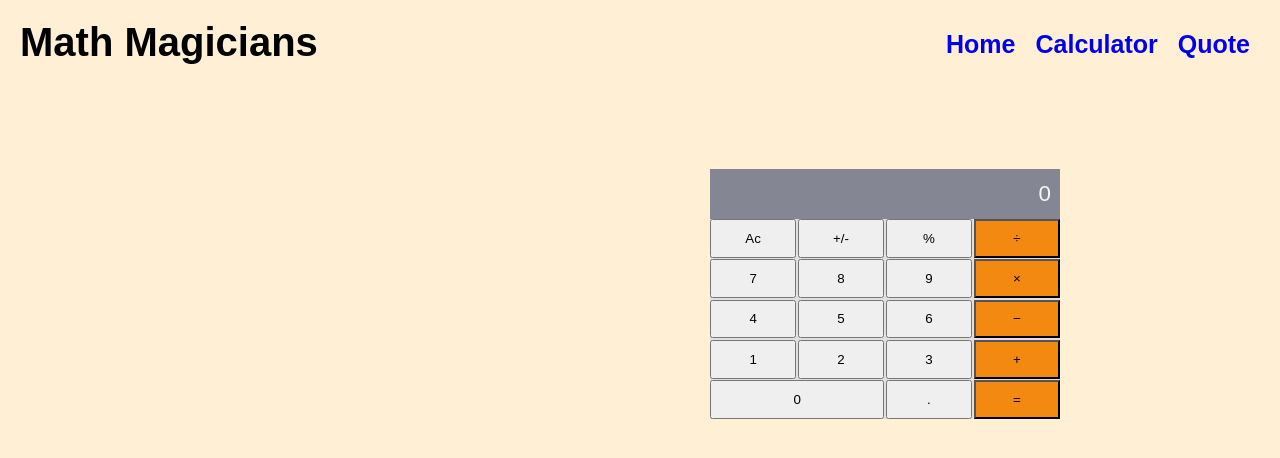
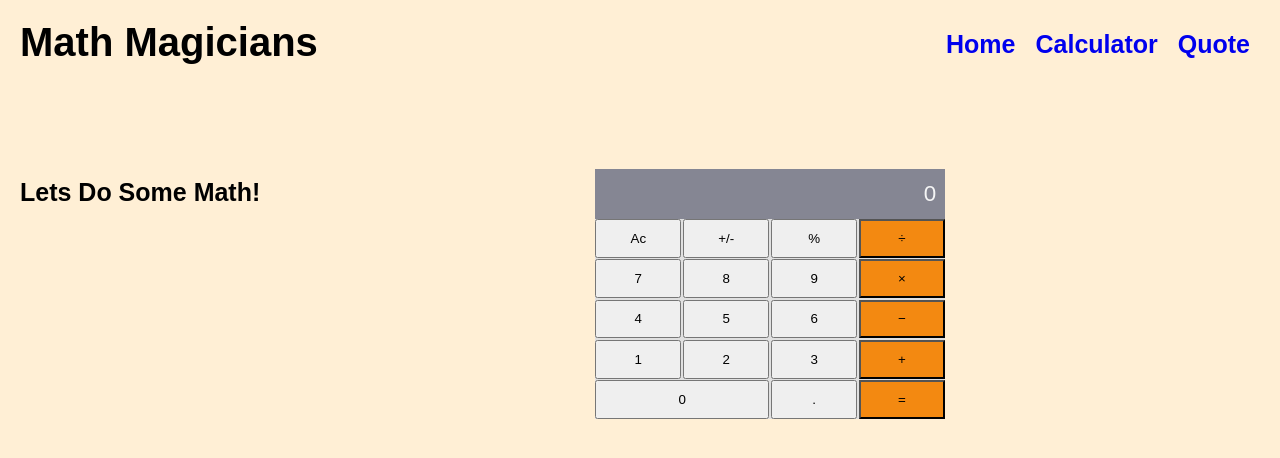
Before and after one commit to roshan-bajgain/math-magicians, a React (Create React App) app: page /calculator in a window 1280 px wide. Shown: the top 458 px of the page. Built offline with nearby package versions, Linux system fonts and the light colour scheme.

Commit message:
Add styling to the project

```diff
--- a/src/component/calculator.css
+++ b/src/component/calculator.css
@@ -3,7 +3,19 @@
   font-size: 1rem;
   margin: 0 auto;
   margin-top: 10vh;
-  margin-right: 220px;
+  /* margin-right: 220px; */
+}
+
+.wrapper {
+  display: flex;
+  justify-content: space-between;
+  align-items: baseline;
+  margin: auto;
+}
+
+.header {
+  padding-left: 20px;
+  font-size: 25px;
 }
 
 .screen {
--- a/src/component/calculator.js
+++ b/src/component/calculator.js
@@ -10,6 +10,8 @@ const Calculator = () => {
   };
   const { next, total } = state;
   return (
+    <div className="wrapper">
+      <h2 className="header">Lets Do Some Math! </h2>
       <div className="container">
         <div className="screen">
           {next || total || 0 }
@@ -36,6 +38,7 @@ const Calculator = () => {
           <button onClick={handleClick} className="orange" type="button">=</button>
         </div>
       </div>
+    </div>
   );
 };
 export default Calculator;
```
Lines whose indentation alone changed are shown as unchanged.
